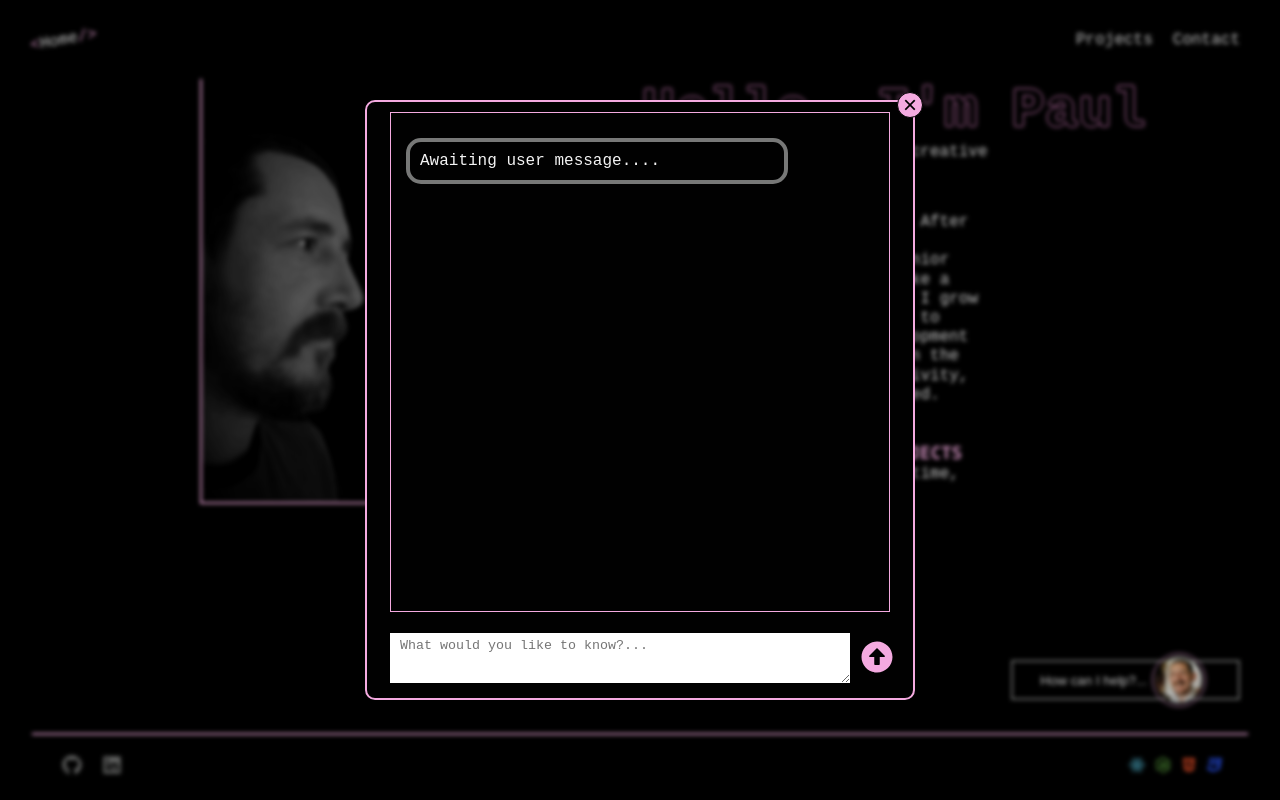
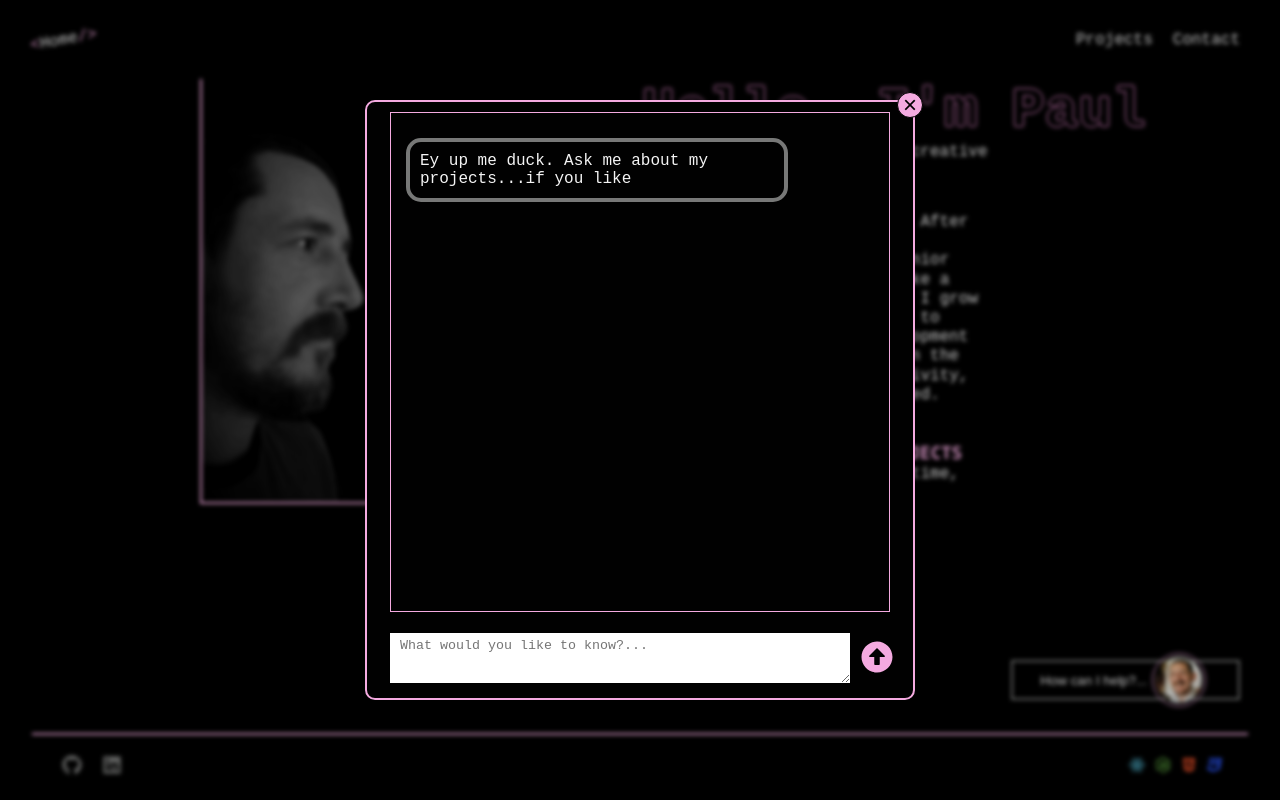
Before and after one commit to paulg44/portfolio_one, a React (Create React App) app in the folder my-portfolio/: page / in a window 1280 px wide. Both pictures are taken after a click on the button "How can I help?...". Built offline with nearby package versions, Linux system fonts and the light colour scheme; a web font is replaced by a local one.

Commit message:
change intial message in chat and one of the options when waitng for an answer

```diff
--- a/my-portfolio/src/Components/Chatbot/Chatbot.js
+++ b/my-portfolio/src/Components/Chatbot/Chatbot.js
@@ -39,7 +39,7 @@ export default function Chatbot() {
     if (!userQuestion.trim()) return;
 
     const waitingOnMessageArr = [
-      "Thinking me duck...",
+      "Thinking...",
       "Hmmmmm...",
       "Hand on a sec...",
     ];
@@ -115,7 +115,7 @@ export default function Chatbot() {
               &times;
             </button>
             <ul className="chatBox">
-              <li>Awaiting user message....</li>
+              <li>Ey up me duck. Ask me about my projects...if you like</li>
               {chat.map((chatText, index) => (
                 <li key={index}>
                   <p>{chatText}</p>
```
